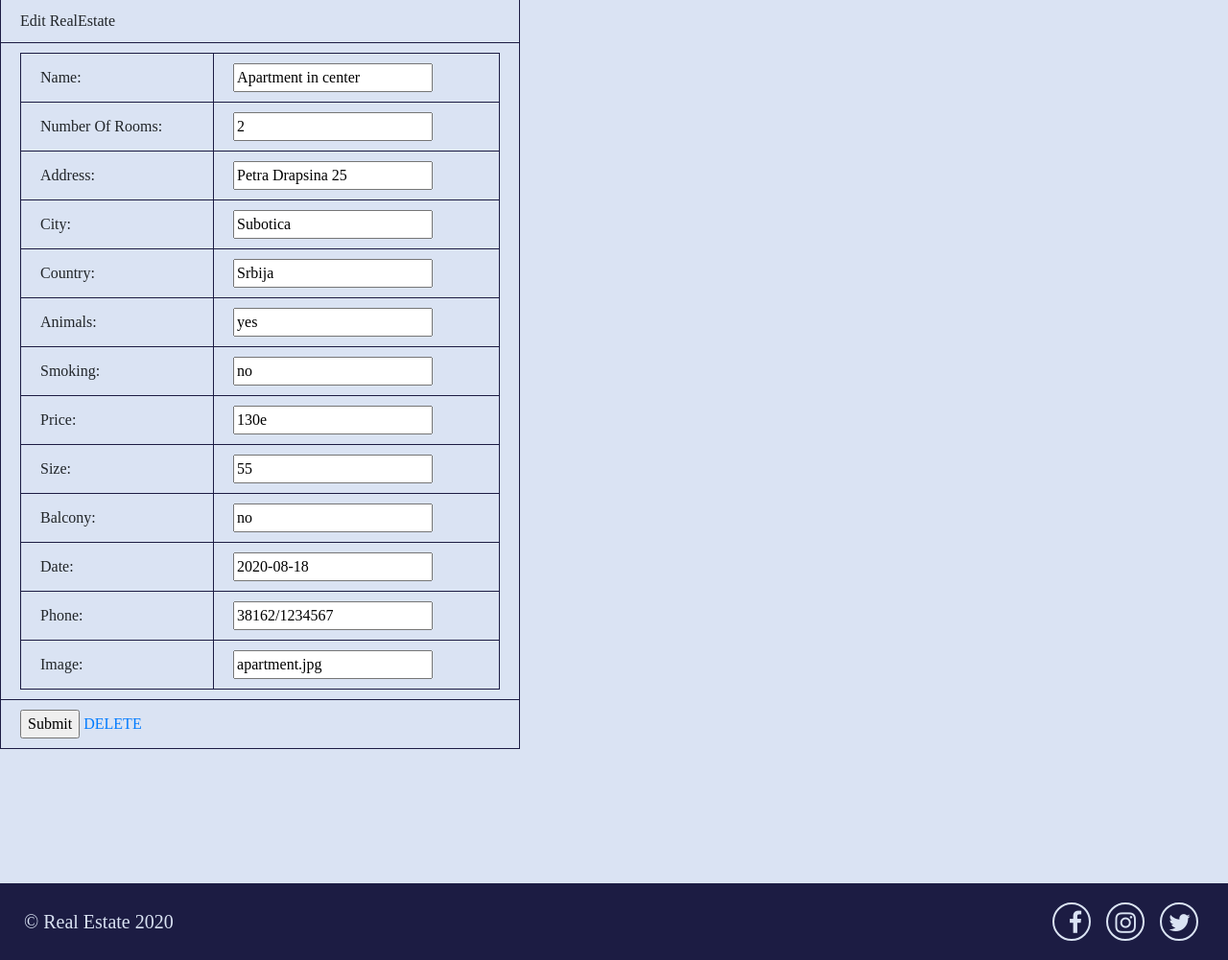
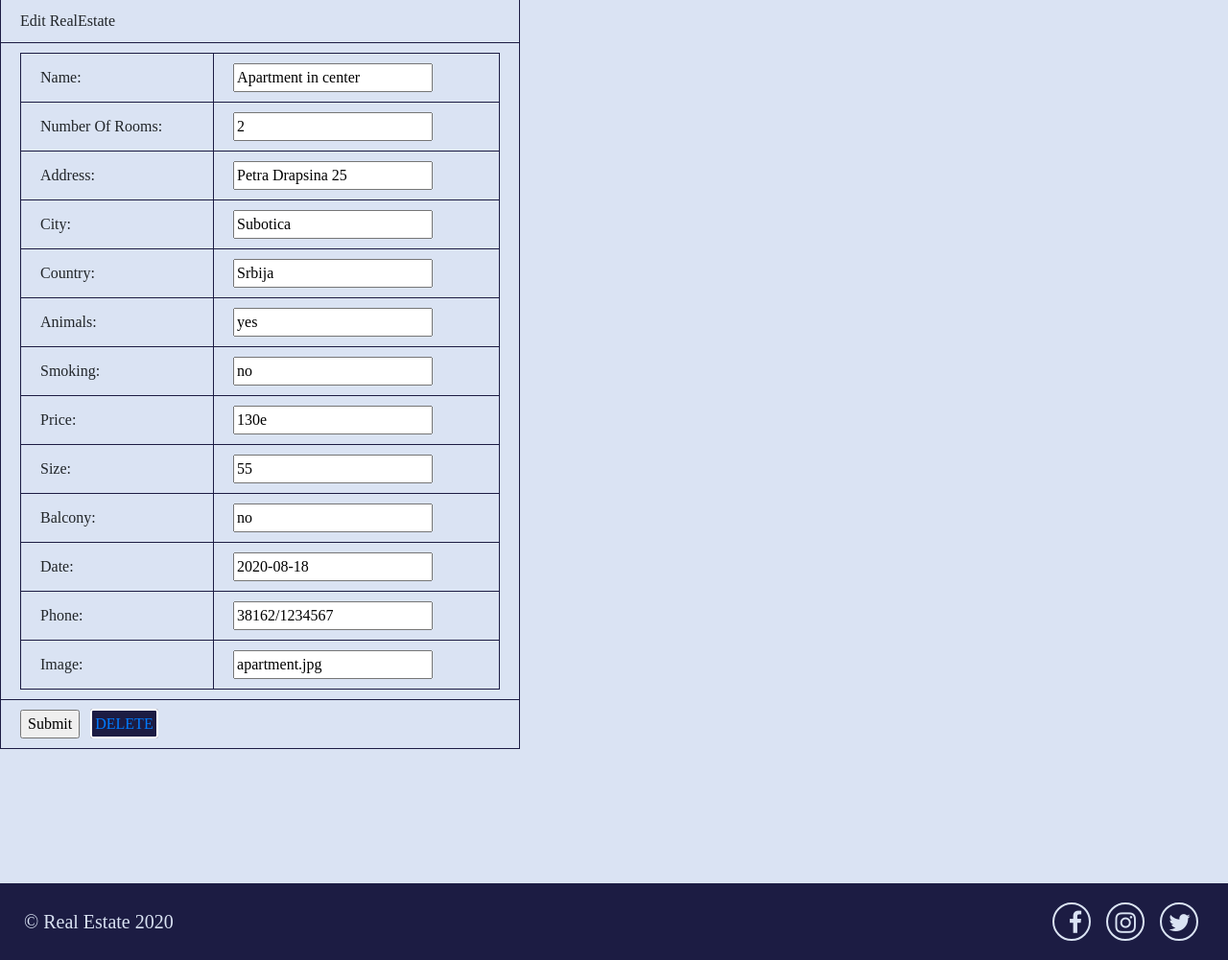
Before and after one commit to milivojevic-dev/RealEstate, a PHP site: page /update-process.php in a window 1280 px wide. Shown: the part 216-1217 px from the top of the page at 96% size. Run offline with PHP 8.4, Linux system fonts and the light colour scheme; data comes from the database, SQL or seed files in the repository; some web fonts are replaced.

Commit message:
Update style.css

```diff
--- a/style.css
+++ b/style.css
@@ -370,6 +370,20 @@ table{
     padding: 20px 10px;
     border: 2px solid #1c1c43;
 }
+
+.delete-button{
+    padding: 5px 3px;
+    text-color: #fff;
+    background-color: #1c1c43;
+    border: 2px solid #fff;
+    border-radius: 3px;
+    margin-left: 7px;
+    text-decoration: none;
+}
+
+.delete-button:hover{
+    text-decoration: none;
+}
 /* ======  END UPDATE ======*/
 
 /* ====== RESPONSIVE ====== */
```
